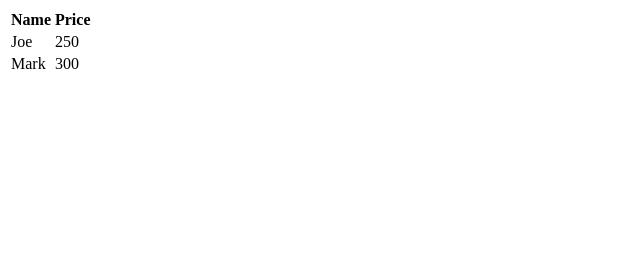
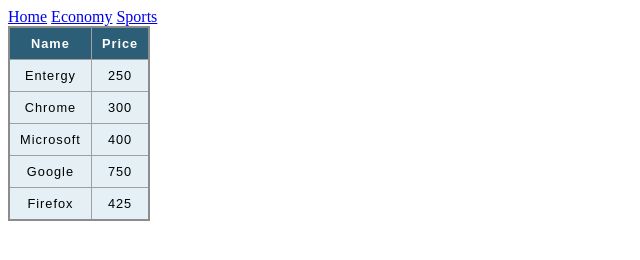
Before and after one commit to brittanybolds/Local-News, a plain HTML site: page economy.html in a window 1280 px wide. Shown: the whole page, without its empty margins (0-640 px from the left). Drawn offline with Linux system fonts and the light colour scheme.

Commit message:
revised my code

```diff
--- a/economy.html
+++ b/economy.html
@@ -8,38 +8,44 @@
   </head>
 
   <body>
+    <header>
+      <nav>
+        <a href="index.html">Home</a>
+        <a href="economy.html">Economy</a>
+        <a href="sports.html">Sports</a>
+      </nav>
+    </header>
     <table>
       <thead>
         <tr>
           <th>Name</th>
           <th>Price</th>
-
         </tr>
       </thead>
       <tbody>
-
         <tr>
-         <td>Joe</td>
+          <td>Entergy</td>
           <td>250</td>
         </tr>
 
         <tr>
-            <td>Mark</td>
+          <td>Chrome</td>
           <td>300</td>
-
-
-
         </tr>
-
+        <tr>
+          <td>Microsoft</td>
+          <td>400</td>
+        </tr>
+        <tr>
+          <td>Google</td>
+          <td>750</td>
+        </tr>
+        <tr>
+          <td>Firefox</td>
+          <td>425</td>
+        </tr>
       </tbody>
       <tfoot></tfoot>
     </table>
   </body>
-  </body>
-  <body>
-
-
-
-
-  </body>
 </html>
--- a/style.css
+++ b/style.css
@@ -1,19 +1,54 @@
 .container {
-    display: flex;
-    flex-direction: column;
+  display: flex;
+  flex-direction: column;
 }
 
 .d-flex {
-    display: flex;
+  display: flex;
+}
+
+.bg-warning {
+  background-color: rgba(34, 34, 169, 0.855);
+}
+.main {
+  font-family: Verdana, Geneva, Tahoma, sans-serif;
+}
+
+thead,
+tfoot {
+  background-color: #2c5e77;
+  color: #fff;
+}
+
+tbody {
+  background-color: #e4f0f5;
+}
+
+table {
+  border-collapse: collapse;
+  border: 2px solid rgb(140 140 140);
+  font-family: sans-serif;
+  font-size: 0.8rem;
+  letter-spacing: 1px;
+}
+
+caption {
+  caption-side: bottom;
+  padding: 10px;
+}
+
+th,
+td {
+  border: 1px solid rgb(160 160 160);
+  padding: 8px 10px;
+}
+
+td {
+  text-align: center;
+}
+
+
+h2 {
+height: 60px;
 
 }
-
-.
-
-
-
-
-.main {
-   font-family: Verdana, Geneva, Tahoma, sans-serif;
-
-}
```
Also changed, not shown: index.html (+6 -1 lines), sports.html (+41 -14 lines). Lines whose indentation alone changed are shown as unchanged.
